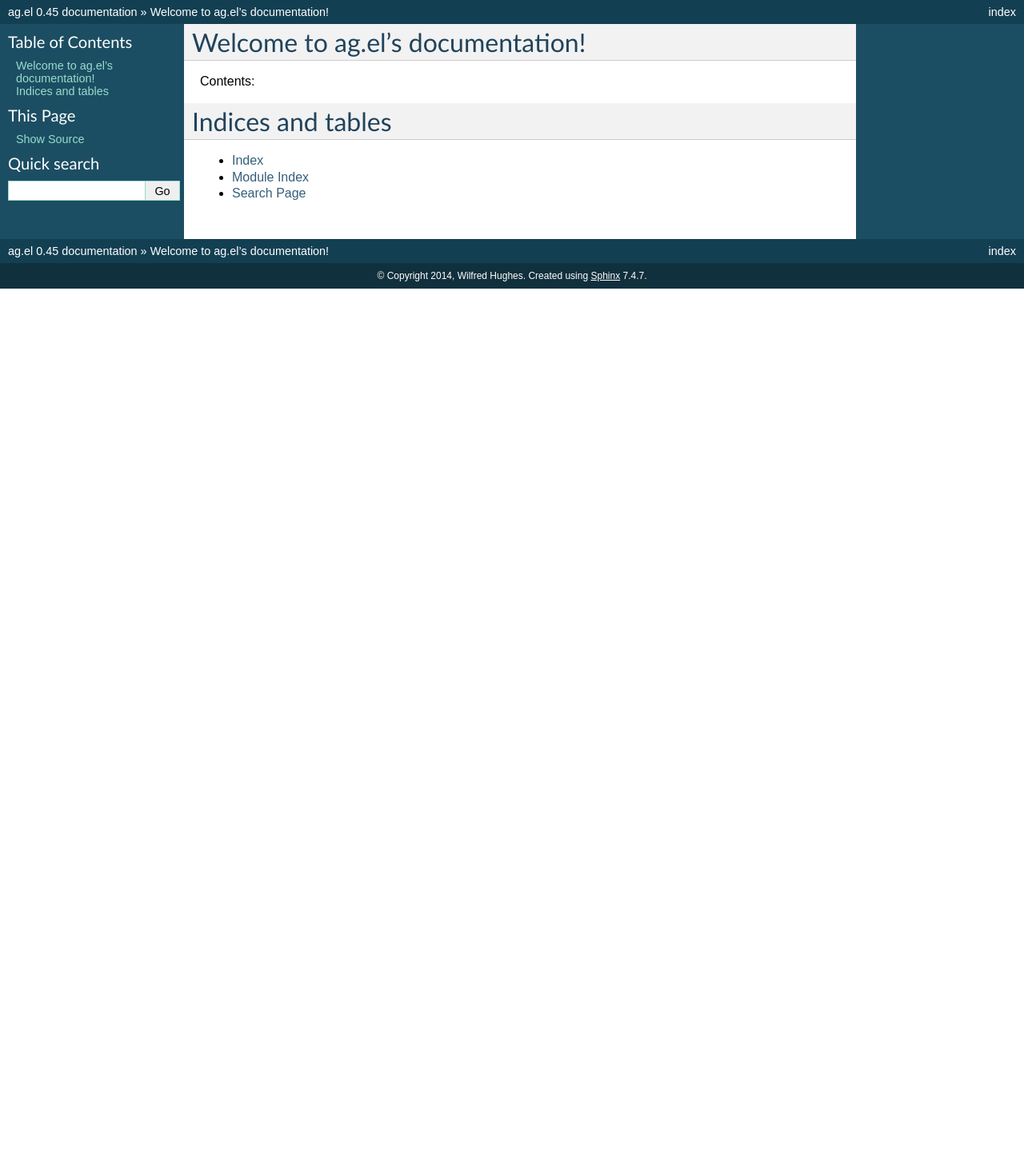
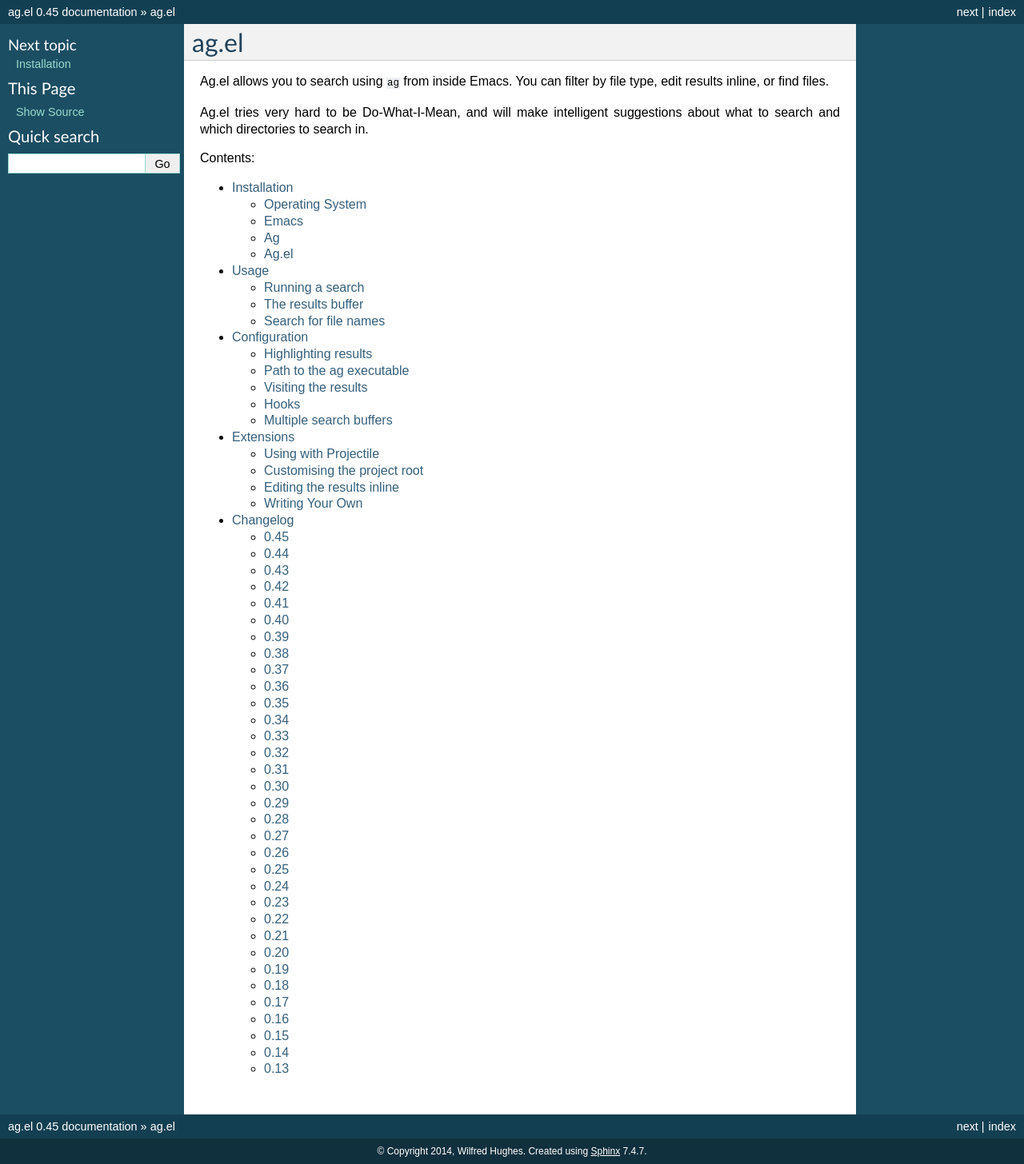
Before and after one commit to Wilfred/ag.el, a Sphinx documentation site: the page built from docs/index.rst, in a window 1280 px wide. Shown: the whole page at 80% size. Built offline with Sphinx 7.4.7, drawn with Linux system fonts in a browser that asks for light colours; before the commit the page ends 900 px from its top, so only the background shows below that; part of the change alters nothing that is shown.

Commit message:
Initial work on porting the README.

```diff
--- /dev/null
+++ b/docs/changelog.rst
@@ -0,0 +1,242 @@
+Changelog
+=========
+
+0.45
+----
+
+Fixed another case where `ag-dired*` commands ignored `ag-executable`.
+
+Fixed an issue with `ag-dired` where inputs would be quoted twice.
+
+0.44
+----
+
+Fixed a bug with `ag-dired*` commands where it ignored
+`ag-executable`.
+
+Improved alignment of the output from `ag-dired*` commands.
+
+`ag-dired*` commands now call `dired-before-readin-hook` and
+`dired-after-readin-hook` where appropriate.
+
+Fixed a bug with path name escaping in `ag-dired*` commands.
+
+Fixed a bug with calling ag on Windows such that you can't jump to
+results from the results buffer (you just get 'No Error Here').
+
+Minor docs improvements.
+
+0.43
+----
+
+When calling ag with a prefix argument, we now place the point after
+the last argument in the minibuffer. See
+[#48](https://github.com/Wilfred/ag.el/issues/48).
+
+Minor docstring improvements.
+
+0.42
+----
+
+When passing a prefix argument, ag.el now presents you with the whole
+command so you can edit any part, as a string. See
+[#38](https://github.com/Wilfred/ag.el/issues/38).
+
+Documentation and docstring improvements, mostly around clarifying
+what regular expression syntax ag.el expects.
+
+0.41
+----
+
+Added a setting `ag-executable` which allows you to override the name
+or path of the ag executable.
+
+Added support for Emacs 23.4.
+
+Buffers created by ag.el are now always named `*ag: FOO*`.
+
+`ag-dired` now respects the value of `ag-reuse-buffers`.
+
+0.40
+----
+
+`ag-project-regexp` now defaults to the escaped value at point, as an
+escaped regular expression. For example, if point is at `foo-bar`,
+then the suggested search regexp is `foo\-bar`.
+
+`ag-regexp-project-at-point` is now just an obsolete alias for `ag-project-regexp`.
+
+0.39
+----
+
+The commands `ag`, `ag-files`, `ag-regexp`, `ag-project`,
+`ag-project-files` and `ag-project-regexp` can now take a prefix
+argument. For example, `C-u M-x ag`. If given a prefix argument, you
+are also prompted for the flags to pass ag itself.
+
+0.38
+----
+
+`ag-dired` and `ag-project-dired` should now work on Mac OS X
+(previously we assumed xargs supported GNU extensions).
+
+0.37
+----
+
+Added `ag-dired` and `ag-project-dired` to search for files matching a
+pattern.
+
+0.36
+----
+
+Fixed a bug in `ag-regexp` and `ag-project-regexp` due to an internal
+API change (`ag/search` now uses keyword arguments).
+
+0.35
+----
+
+Added the `ag-files` and `ag-project-files` commands.
+
+Note that the *internal API changed* in this release: `ag/search` now
+takes `regexp` as a keyword argument instead of a positional
+argument. I'm not aware of any external packages depending on this, so
+I'm not incrementing the major version.
+
+0.34
+----
+
+Specifying the path as an argument to ag, allowing ag.el to do
+searches on Windows.
+
+0.33
+----
+
+Fixed a bug with ag.el not searching if `shell-command-switch` had
+been modified by the user.
+
+0.32
+----
+
+Adding `ag-project-root-function` which allows users to override how
+ag.el finds the root of a project.
+
+0.31
+----
+
+Ag.el faces (which are `ag-match-face` and `ag-hit-face`x) are defined
+with `defface`, so you can use `customize-face` on them.
+
+0.30
+----
+
+Improved quoting of arguments passed to ag.
+
+0.29
+----
+
+Added customisable variable `ag-reuse-window`. If set to `t` (defaults
+to `nil`) then selecting a search result hides the results buffer and
+shows the match, rather than using a different window in the frame.
+
+0.28
+----
+
+`-project` functions now handle the case of multiple nested VCS
+repositories. Ag.el now takes the most deepest subdirectory, so if
+`/foo/bar` is a subversion repo that contains a git repo
+`/foo/bar/baz`, ag.el will search `/foo/bar/baz`.
+
+0.27
+----
+
+Ag.el autopopulates the minibuffer with the text at point, or the
+active selection. If this text was read-only, the minibuffer text
+would also be read-only. It's now always possible to edit the text in
+the minibuffer.
+
+0.26
+----
+
+Fixed a crash when refreshing a search buffer by pressing `g`.
+
+0.25
+----
+
+Added commands `ag-kill-buffers` and `ag-kill-other-buffers` to
+close old search result buffers. Also added a customisable variable
+`ag-reuse-buffers` so users can optionally stop ag.el creating
+multiple buffers.
+
+0.24
+----
+
+Search results buffers now take the form `*ag text:something
+dir:~/some/path*`, so new searches will create new buffers.
+
+0.23
+----
+
+ag.el now detects the project root for Mercurial repositories in the
+`ag-project*` commands.
+
+0.22
+----
+
+The keys `n` and `p` now move between matches, similar to the
+behaviour of dired.
+
+0.21
+----
+
+Added a new face `ag-hit-face` to distinguish from `ag-match-face`.
+
+0.20
+----
+
+Fixed `next-error` and `previous-error` not working with ag.el (broken
+in v0.18).
+
+0.19
+----
+
+`ag` now has a default search term of the symbol at point.
+
+0.18
+----
+
+Search results are now highlighted as information, rather than
+errors. The ag output is now more consistent with grep.el.
+
+0.17
+----
+
+The interactive functions provided by ag.el are now autoloaded.
+
+0.16
+----
+
+Removed the unused variable `ag-last-buffer`
+
+0.15
+----
+
+Fixed `ag-project` and `ag-project-regexp` not working in buffers that
+aren't associated with a specific file, such as dired and magit buffers.
+
+0.14
+----
+
+The compilation mode regexp is now more accurate, so you should no
+longer get 'compilation-next-error: No error here' when trying to open
+a file in the results list.
+
+0.13
+----
+
+Current stable ag (0.13.1) doesn't support `--color-match`, ag.el now
+only highlights when `ag-highlight-search` is non-nil (the default is nil).
+
+If you're upgrading ag.el and your ag version is 0.14 or higher, you
+need to explicitly enable highlighting::
+
+    (setq ag-highlight-search t)
--- /dev/null
+++ b/docs/configuration.rst
@@ -0,0 +1,91 @@
+Configuration
+==============
+
+Highlighting results
+--------------------
+
+ag.el supports highlighting results for ag 0.14 or later. Previous
+versions of ag don't support the `--color-match` argument.
+
+If your version of ag is recent enough, you can add highlighting by
+adding the following to your Emacs configuration::
+
+    (setq ag-highlight-search t)
+
+Path to the ag executable
+-------------------------
+
+ag.el assumes that the ag executable is in one of the directories on
+`exec-path`. Generally, this is sufficient.
+
+However, you may find that you can run ag in a terminal but ag.el
+isn't finding the ag executable. This is common on Mac OS X. You'll
+need to update `exec-path` to match your terminal. The best way to do
+this is to install
+[exec-path-from-shell](https://github.com/purcell/exec-path-from-shell)
+(available on both [Marmalade](http://marmalade-repo.org/) and
+[MELPA](http://melpa.milkbox.net/)).
+
+Alternatively, you can do this yourself by putting the following code
+in your Emacs configuration::
+
+    (defun set-exec-path-from-shell-PATH ()
+      "Set up Emacs' `exec-path' and PATH environment variable to match that used by the user's shell.
+
+    This is particularly useful under Mac OSX, where GUI apps are not started from a shell."
+      (interactive)
+      (let ((path-from-shell (replace-regexp-in-string "[ \t\n]*$" "" (shell-command-to-string "$SHELL --login -i -c 'echo $PATH'"))))
+        (setenv "PATH" path-from-shell)
+        (setq exec-path (split-string path-from-shell path-separator))))
+
+    (set-exec-path-from-shell-PATH)
+
+Finally, as a last resort, you can specify the path to ag
+explicitly. This might be the case if:
+
+   - you are are in an environment where, for whatever reason, you
+     can't easily change the path to include ag
+   - you are on windows, where the executable name ends in `.exe'.
+   - you have multiple versions of ag or want to use some other
+     executable that works the same as ag.
+
+To change the ag executable used::
+
+    (setq ag-executable "C:/Wherever/I/Installed/Ag/ag.exe")
+
+Visiting the results
+--------------------
+
+By default, ag.el will open results in a different window in the
+frame, so the results buffer is still visible. You can override this
+so the results buffer is hidden and the selected result is shown in
+its place::
+
+    (setq ag-reuse-window 't)
+
+### Overriding the arguments passed to ag
+
+ag.el provides a customisable variable `ag-arguments`.
+
+For temporary changes to arguments, the search commands will prompt
+you for arguments if you call them with a prefix argument. For
+example, `C-u M-x ag`.
+
+Hooks
+-----
+
+ag.el provides `ag-mode-hook` which is run when you start a search.
+
+Multiple search buffers
+-----------------------
+
+Ag.el provides the interactive commands for closing old search
+buffers:
+
+* `ag-kill-buffers`
+* `ag-kill-other-buffers`
+
+Alternatively, you can make ag.el reuse the same `*ag*` buffer for all
+your searches::
+
+    (setq ag-reuse-buffers 't)
--- /dev/null
+++ b/docs/extensions.rst
@@ -0,0 +1,33 @@
+Extensions
+============
+
+Using with Projectile
+---------------------
+
+[Projectile](https://github.com/bbatsov/projectile) supports ag.el. If
+you have Projectile installed, `C-c p s s` runs `ag-regexp` on your project.
+
+Customising the project root
+----------------------------
+
+By default, `ag-project` and `ag-project-regexp` use the root of the
+VCS repo as the directory to search in. You can override this by
+setting or customising `ag-project-root-function`.
+
+Editing the results inline
+--------------------------
+
+[wgrep](https://github.com/mhayashi1120/Emacs-wgrep) has support for
+ag.el. If you install wgrep-ag
+([available on MELPA](http://melpa.milkbox.net/?#wgrep-ag)), you can
+simply run `wgrep-change-to-wgrep-mode` and edit the `*ag*`
+buffer. Press `C-x C-s` when you're done to make the changes to
+buffers.
+
+Writing Your Own
+----------------
+
+You can use `ag`, `ag-project` and so on from an elisp
+function. `ag/FOO` functions are private and are more likely to
+change. Please file a bug if you find a use for internal functions
+that you can't do otherwise.
--- a/docs/index.rst
+++ b/docs/index.rst
@@ -3,19 +3,22 @@
    You can adapt this file completely to your liking, but it should at least
    contain the root `toctree` directive.
 
-Welcome to ag.el's documentation!
-=================================
+ag.el
+=====
+
+Ag.el allows you to search using ``ag`` from inside Emacs. You can
+filter by file type, edit results inline, or find files.
+
+Ag.el tries very hard to be Do-What-I-Mean, and will make intelligent
+suggestions about what to search and which directories to search in.
 
 Contents:
 
 .. toctree::
    :maxdepth: 2
 
-
-
-Indices and tables
-==================
-
-* :ref:`genindex`
-* :ref:`modindex`
-* :ref:`search`
+   installation
+   usage
+   configuration
+   extensions
+   changelog
--- /dev/null
+++ b/docs/installation.rst
@@ -0,0 +1,36 @@
+Installation
+============
+
+Operating System
+----------------
+
+ag.el currently works on Linux, Mac and Windows. Patches or bug
+reports for other platforms are welcome.
+
+Emacs
+-----
+
+We currently support Emacs 23.4 or above, patches for other emacsen
+are also welcome.
+
+Ag
+---
+
+You will need the `ag` binary. See
+[the installation instructions](https://github.com/ggreer/the_silver_searcher#installation)
+on ag GitHub repo. A
+[precompiled Windows binary is also available](http://blog.kowalczyk.info/software/the-silver-searcher-for-windows.html).
+
+Ag.el
+-----
+
+Afterwards, you can install ag.el from [MELPA](http://melpa.milkbox.net/) or
+[Marmalade](http://marmalade-repo.org/packages/ag/0.24). Just
+run `M-x package-install RET ag RET`. Functions are autoloaded, so
+`(require 'ag)` is unnecessary.
+
+If you want to install it manually, add the following to your
+.emacs.d:
+
+    (add-to-list 'load-path "/path/to/ag.el")
+    (require 'ag)
--- /dev/null
+++ b/docs/usage.rst
@@ -0,0 +1,61 @@
+Usage
+=====
+
+Running a search
+----------------
+
+You will now have the following interactive commands available for performing
+searches:
+
+* `ag`
+* `ag-files`
+* `ag-regexp`
+* `ag-project`
+* `ag-project-files`
+* `ag-project-regexp`
+
+`*-project` commands automatically choose the directory to search,
+automatically detecting git, Subversion and Mercurial project roots.
+
+`*-regexp` commands allow you to specify a PCRE pattern for your
+search term.
+
+`*-files` commands allow you to specify a PCRE pattern for file names
+to search in. By default, ag searches in all files. Note that in both
+cases, ag ignores files that are ignored by your VCS (e.g. things
+mentioned in .gitignore).
+
+The results buffer
+------------------
+
+In the search results buffer, you can move between results by pressing
+`n` and `p`, and you can visit the file by pressing `<return>` or
+clicking.
+
+You can run the search again by pressing `g`, close the buffer with `q`, or kill the buffer with `k`.
+
+You can activate `next-error-follow-minor-mode` with `C-c C-f`. With
+this minor mode enabled, moving in the results buffer will make Emacs
+automatically display the search result at point.
+
+If you've [configured wgrep](#editing-the-results-inline) you can use
+`C-c C-p` to make the buffer writable and edit the results inline.
+
+Of course, `C-h m` inside a results buffer will show all the
+keybindings available to you.
+
+Search for file names
+---------------------
+
+`ag` supports an option `-g` that lets you to list file names matching
+PCRE patterns. It is analogical to `find`, but comes with all the nice
+features of `ag` such as automatically ignoring all the vcs files. You
+can search for files matching a pattern using functions
+
+* `ag-dired`
+* `ag-dired-regexp`
+* `ag-project-dired`
+* `ag-project-dired-regexp`
+
+The results are presented as a `dired-mode` buffer. The analogical
+interface to `find` in emacs is `find-dired`.
```
